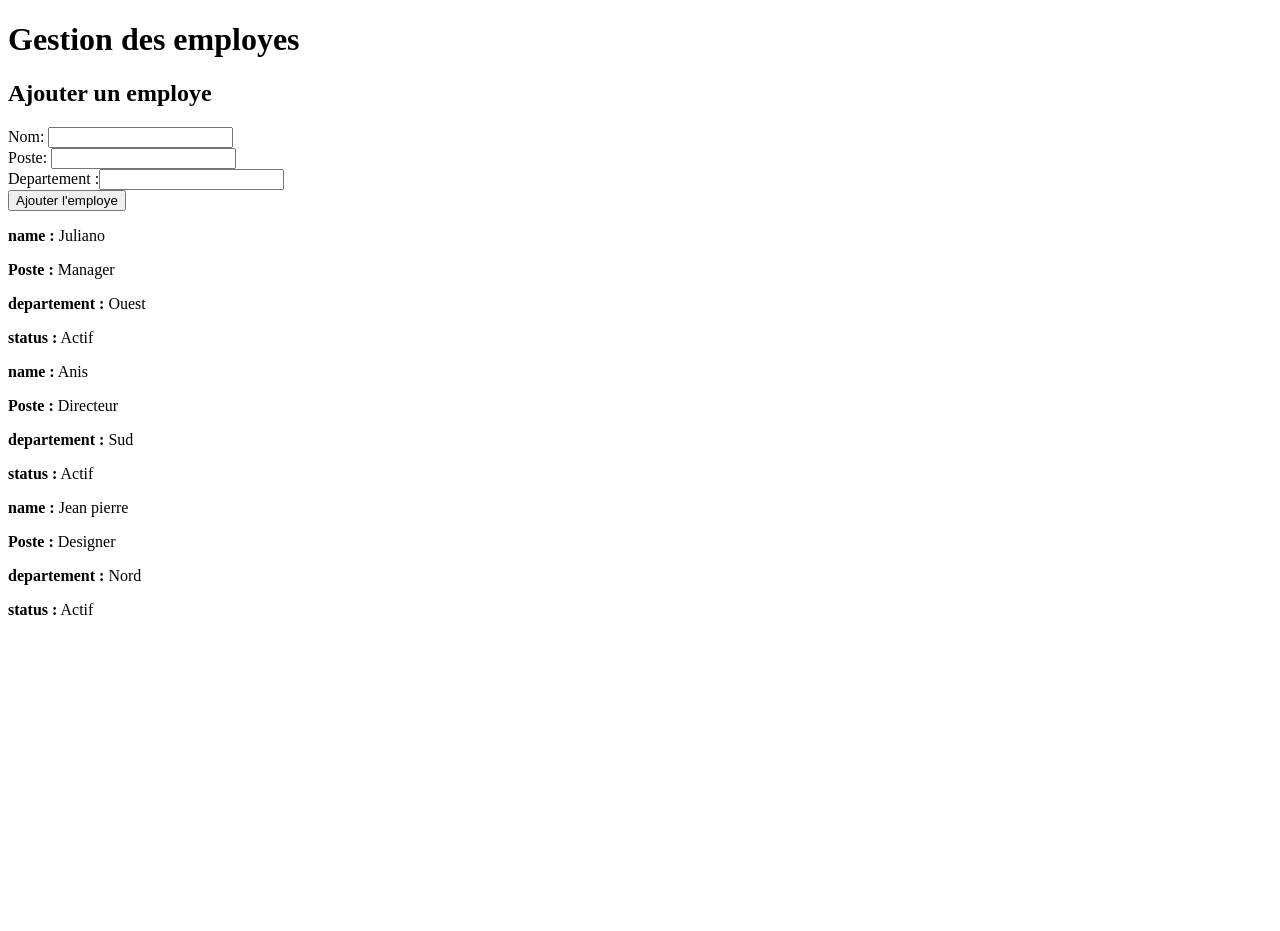
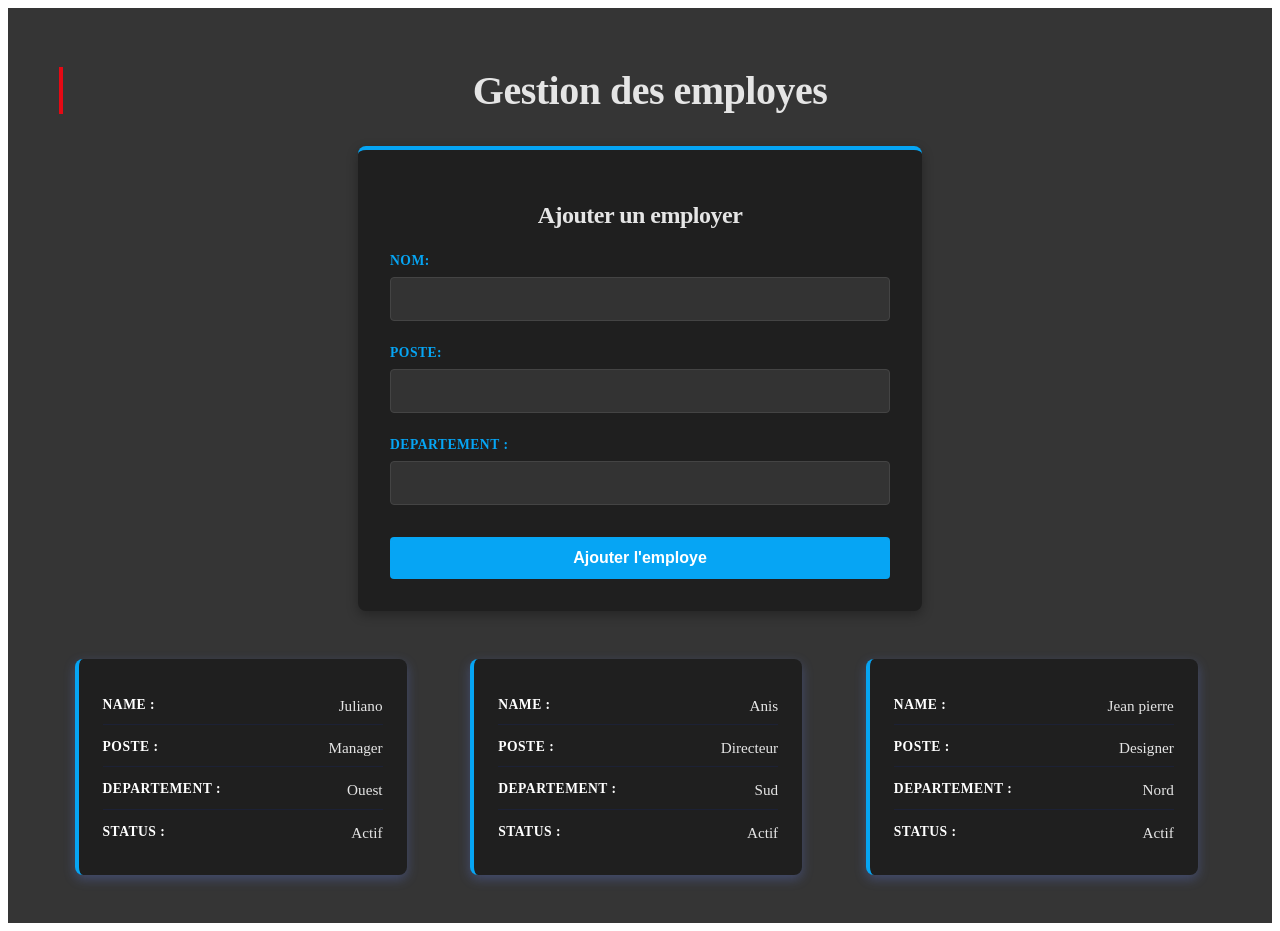
Before and after one commit to anisrevens-rgb/Capstone-projet-1, a React (Vite) app in the folder Capstone projet 1/: page / in a window 1280 px wide. Before the commit the page ends 800 px from the top, so only its background shows below. Built offline with nearby package versions, Linux system fonts and the light colour scheme.

Commit message:
css update

```diff
--- a/Capstone projet 1/src/Components/EmployeeCard.css
+++ b/Capstone projet 1/src/Components/EmployeeCard.css
@@ -0,0 +1,48 @@
+.employee-card {
+    background: #1f1f1f;
+    border-radius: 8px;
+    padding: 1.5rem;
+    margin: 1rem;
+    width: 280px;
+    transition: transform 0.3s ease, box-shadow 0.3s ease;
+    box-shadow: 0 4px 12px rgba(103, 132, 250, 0.3);
+    color: #e5e5e5;
+    border-left: 4px solid #06a5f4;
+  }
+
+  .employee-card:hover {
+    transform: translateY(-5px);
+    box-shadow: 0 8px 20px rgba(229, 9, 20, 0.2);
+  }
+
+  .employee-card p {
+    margin: 0.75rem 0;
+    line-height: 1.4;
+    font-size: 0.95rem;
+    display: flex;
+    justify-content: space-between;
+    border-bottom: 1px solid rgba(8, 55, 244, 0.1);
+    padding-bottom: 0.5rem;
+  }
+
+  .employee-card p strong {
+    color: #ffffff;
+    font-weight: 600;
+    text-transform: uppercase;
+    letter-spacing: 0.5px;
+    font-size: 0.85rem;
+  }
+
+  .employee-card p:last-child {
+    border-bottom: none;
+    margin-bottom: 0;
+  }
+
+  /* Responsive */
+  @media (max-width: 768px) {
+    .employee-card {
+      width: 100%;
+      margin: 0.75rem 0;
+      padding: 1rem;
+    }
+  }
--- a/Capstone projet 1/src/Components/EmployeeForm.css
+++ b/Capstone projet 1/src/Components/EmployeeForm.css
@@ -0,0 +1,79 @@
+.form-container {
+    max-width: 500px;
+    margin: 2rem auto;
+    background: #1f1f1f;
+    border-radius: 8px;
+    padding: 2rem;
+    box-shadow: 0 4px 12px rgba(0, 0, 0, 0.3);
+    border-top: 4px solid #06a5f4;
+  }
+
+  .form-container h2 {
+    color: #e5e5e5;
+    text-align: center;
+    margin-bottom: 1.5rem;
+    font-size: 1.5rem;
+    letter-spacing: -0.5px;
+  }
+
+  .form-card {
+    margin-bottom: 1.5rem;
+    display: flex;
+    flex-direction: column;
+  }
+
+  .form-card label {
+    color: #06a5f4;
+    margin-bottom: 0.5rem;
+    font-weight: 600;
+    text-transform: uppercase;
+    font-size: 0.85rem;
+    letter-spacing: 0.5px;
+  }
+
+  .form-card input {
+    background: #333;
+    border: 1px solid #444;
+    border-radius: 4px;
+    padding: 0.75rem;
+    color: #e5e5e5;
+    font-size: 1rem;
+    transition: border-color 0.3s, box-shadow 0.3s;
+  }
+
+  .form-card input:focus {
+    outline: none;
+    border-color: #06a5f4;
+    box-shadow: 0 0 0 2px rgba(229, 9, 20, 0.2);
+  }
+
+  .form-button {
+    background: #06a5f4;
+    color: white;
+    border: none;
+    border-radius: 4px;
+    padding: 0.75rem 1.5rem;
+    font-size: 1rem;
+    font-weight: 600;
+    cursor: pointer;
+    width: 100%;
+    transition: background 0.3s, transform 0.2s;
+    margin-top: 0.5rem;
+  }
+
+  .form-button:hover {
+    background: #06a5f4;
+    transform: translateY(-2px);
+  }
+
+  .form-button:active {
+    transform: translateY(0);
+  }
+
+  /* Responsive */
+  @media (max-width: 600px) {
+    .form-container {
+      margin: 1rem;
+      padding: 1.5rem;
+    }
+  }
--- a/Capstone projet 1/src/Components/EmployeeForm.jsx
+++ b/Capstone projet 1/src/Components/EmployeeForm.jsx
@@ -22,7 +22,7 @@ export default function EmployeeForm({addEmployee}){
 return(
     <form className="form-container"
     onSubmit={handleSubmit}>
-       <h2>Ajouter un employe</h2>
+       <h2>Ajouter un employer</h2>
         <div className="form-card">
             <label htmlFor="name">Nom: </label>
             <input
--- a/Capstone projet 1/src/Components/EmployeeList.css
+++ b/Capstone projet 1/src/Components/EmployeeList.css
@@ -0,0 +1,38 @@
+.dashboard {
+    background: #353535;
+    min-height: 100vh;
+    padding: 2rem 4%;
+    color: #e5e5e5;
+
+  }
+
+  .dashboard h1 {
+    font-size: 2.5rem;
+    display: flex;
+    justify-content: center;
+    margin-bottom: 2rem;
+    border-left: 4px solid #e50914;
+    padding-left: 1rem;
+    letter-spacing: -0.5px;
+  }
+
+  /* Employee list container – assumes EmployeeList renders a grid */
+  .employee-list {
+    display: grid;
+    grid-template-columns: repeat(auto-fill, minmax(280px, 1fr));
+    gap: 1.5rem;
+    margin-top: 2rem;
+  }
+
+  /* Responsive adjustments */
+  @media (max-width: 768px) {
+    .dashboard {
+      padding: 1rem 5%;
+    }
+    .dashboard h1 {
+      font-size: 1.8rem;
+    }
+    .employee-list {
+      gap: 1rem;
+    }
+  }
```
